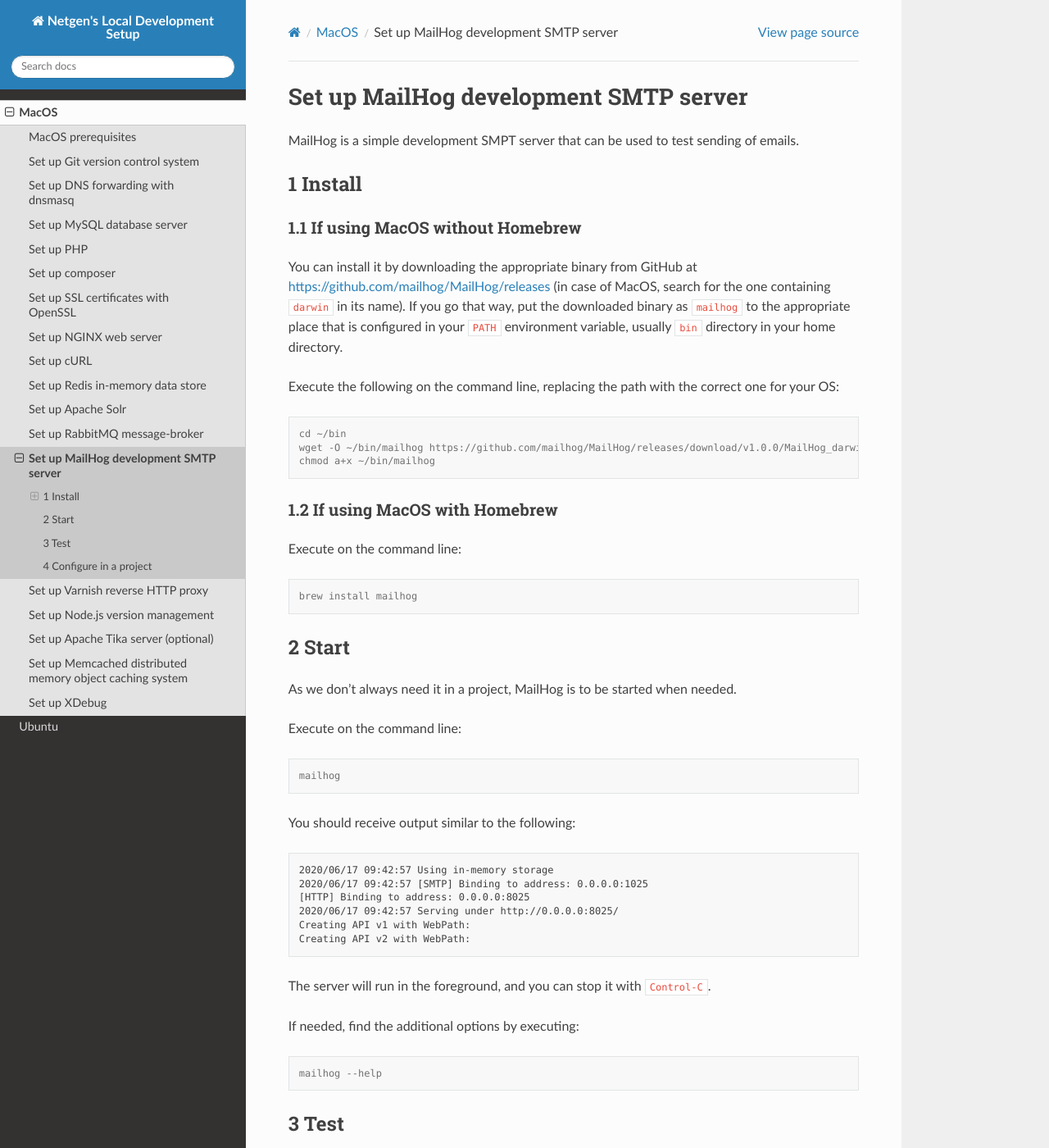
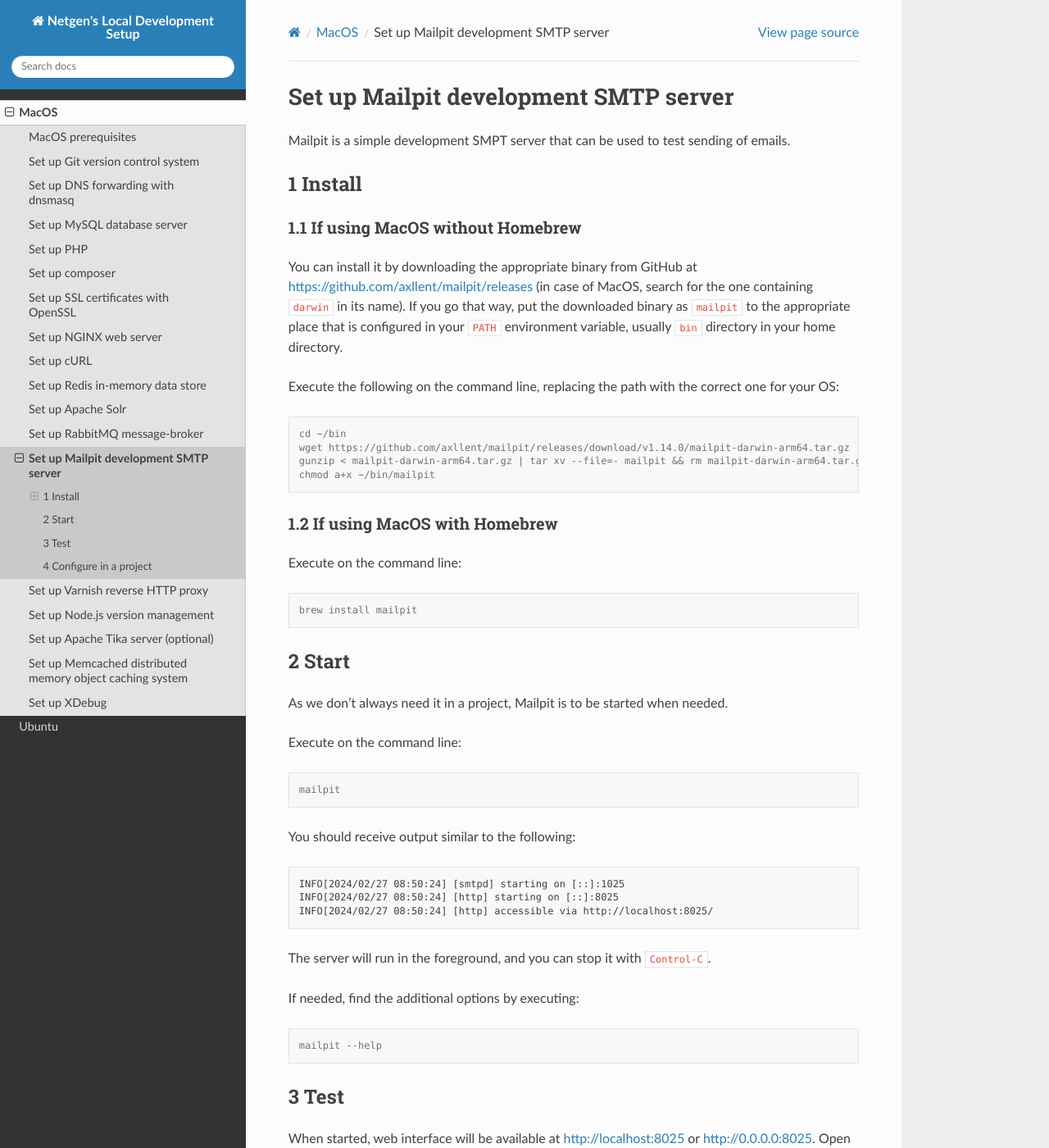
Before and after one commit to netgen/local-development-setup, a Sphinx documentation site: the page built from docs/source/macos/mailpit.rst, in a window 1280 px wide and 1400 px high. Shown: the whole window at 82% size. Built offline with Sphinx 7.4.7 and the Read the Docs theme 2.0.0, drawn with Linux system fonts in a browser that asks for light colours; formulas are drawn with MathJax 3.

Commit message:
Replace MailHog with Mailpit

```diff
--- a/docs/source/index.rst
+++ b/docs/source/index.rst
@@ -29,7 +29,7 @@
 9.  Redis
 10. Solr
 11. RabbitMQ
-12. MailHog
+12. Mailpit
 13. Varnish
 14. Node.js
 15. Tika
--- a/docs/source/macos/index.rst
+++ b/docs/source/macos/index.rst
@@ -16,7 +16,7 @@
     redis
     solr
     rabbitmq
-    mailhog
+    mailpit
     varnish
     nodejs
     tika
--- a/docs/source/macos/mailhog.rst
+++ b/docs/source/macos/mailpit.rst
@@ -1,7 +1,7 @@
-Set up MailHog development SMTP server
+Set up Mailpit development SMTP server
 ======================================
 
-MailHog is a simple development SMPT server that can be used to test
+Mailpit is a simple development SMPT server that can be used to test
 sending of emails.
 
 1 Install
@@ -11,9 +11,9 @@
 ~~~~~~~~~~~~~~~~~~~~~~~~~~~~~~~~~~~
 
 You can install it by downloading the appropriate binary from GitHub at
-https://github.com/mailhog/MailHog/releases (in case of MacOS, search
+https://github.com/axllent/mailpit/releases (in case of MacOS, search
 for the one containing ``darwin`` in its name). If you go that way, put
-the downloaded binary as ``mailhog`` to the appropriate place that is
+the downloaded binary as ``mailpit`` to the appropriate place that is
 configured in your ``PATH`` environment variable, usually ``bin``
 directory in your home directory.
 
@@ -23,8 +23,9 @@
 .. code:: console
 
    cd ~/bin
-   wget -O ~/bin/mailhog https://github.com/mailhog/MailHog/releases/download/v1.0.0/MailHog_darwin_amd64
-   chmod a+x ~/bin/mailhog
+   wget https://github.com/axllent/mailpit/releases/download/v1.14.0/mailpit-darwin-arm64.tar.gz
+   gunzip < mailpit-darwin-arm64.tar.gz | tar xv --file=- mailpit && rm mailpit-darwin-arm64.tar.gz
+   chmod a+x ~/bin/mailpit
 
 1.2 If using MacOS with Homebrew
 ~~~~~~~~~~~~~~~~~~~~~~~~~~~~~~~~
@@ -33,30 +34,27 @@
 
 .. code:: console
 
-   brew install mailhog
+   brew install mailpit
 
 2 Start
 -------
 
-As we don’t always need it in a project, MailHog is to be started when
+As we don’t always need it in a project, Mailpit is to be started when
 needed.
 
 Execute on the command line:
 
 .. code:: console
 
-   mailhog
+   mailpit
 
 You should receive output similar to the following:
 
 .. code:: text
 
-   2020/06/17 09:42:57 Using in-memory storage
-   2020/06/17 09:42:57 [SMTP] Binding to address: 0.0.0.0:1025
-   [HTTP] Binding to address: 0.0.0.0:8025
-   2020/06/17 09:42:57 Serving under http://0.0.0.0:8025/
-   Creating API v1 with WebPath:
-   Creating API v2 with WebPath:
+   INFO[2024/02/27 08:50:24] [smtpd] starting on [::]:1025
+   INFO[2024/02/27 08:50:24] [http] starting on [::]:8025
+   INFO[2024/02/27 08:50:24] [http] accessible via http://localhost:8025/
 
 The server will run in the foreground, and you can stop it with
 ``Control-C``.
@@ -65,12 +63,12 @@
 
 .. code:: console
 
-   mailhog --help
+   mailpit --help
 
 3 Test
 ------
 
-When started, web interface will be available at http://0.0.0.0:8025.
+When started, web interface will be available at http://localhost:8025 or http://0.0.0.0:8025.
 Open it to confirm that it is working.
 
 4 Configure in a project
--- a/docs/source/macos/map.rst.inc
+++ b/docs/source/macos/map.rst.inc
@@ -10,7 +10,7 @@
 * :doc:`/macos/redis`
 * :doc:`/macos/solr`
 * :doc:`/macos/rabbitmq`
-* :doc:`/macos/mailhog`
+* :doc:`/macos/mailpit`
 * :doc:`/macos/varnish`
 * :doc:`/macos/nodejs`
 * :doc:`/macos/tika`
--- a/docs/source/overview/index.rst
+++ b/docs/source/overview/index.rst
@@ -26,7 +26,7 @@
 9.  Redis
 10. Solr
 11. RabbitMQ
-12. MailHog
+12. Mailpit
 13. Varnish
 14. Node.js
 15. Tika
--- a/docs/source/ubuntu/index.rst
+++ b/docs/source/ubuntu/index.rst
@@ -14,7 +14,7 @@
     redis
     solr
     rabbitmq
-    mailhog
+    mailpit
     varnish
     nodejs
     tika
--- a/docs/source/ubuntu/map.rst.inc
+++ b/docs/source/ubuntu/map.rst.inc
@@ -8,7 +8,7 @@
 * :doc:`/ubuntu/redis`
 * :doc:`/ubuntu/solr`
 * :doc:`/ubuntu/rabbitmq`
-* :doc:`/ubuntu/mailhog`
+* :doc:`/ubuntu/mailpit`
 * :doc:`/ubuntu/varnish`
 * :doc:`/ubuntu/nodejs`
 * :doc:`/ubuntu/tika`
```
Also changed, not shown: docs/source/ubuntu/mailhog.rst (deleted, +0 -60 lines), docs/source/ubuntu/mailpit.rst (added, +58 -0 lines).
